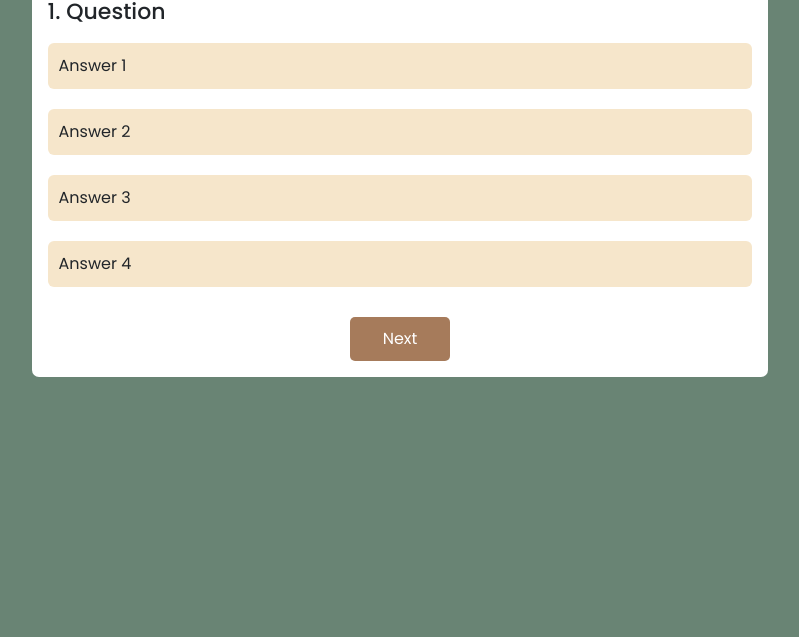
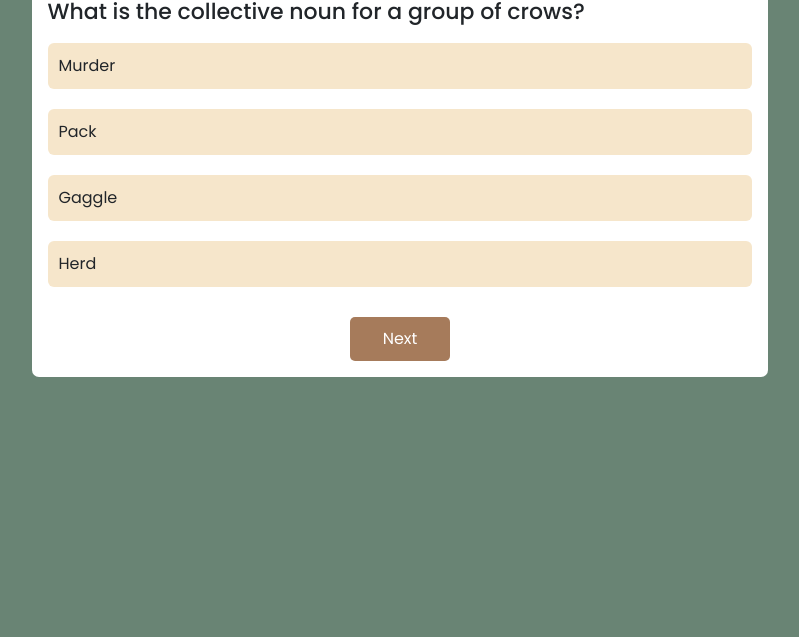
Before and after one commit to faranora21/animal-simple-quiz, a plain HTML site: page index.html in a window 1280 px wide. Shown: the part 163-800 px from the top of the page, without its empty margins (240-1039 px from the left). Drawn offline with nearby package versions, Linux system fonts and the light colour scheme; no server answers.

Commit message:
added getQuestion function , displayQuestion function,checkAnswer function and updateQuestion function

```diff
--- a/app.js
+++ b/app.js
@@ -1,13 +1,180 @@
 //Use the Fetch API to get quiz questions
 //show the question and answer
 
-async function getQuestion() {
-  const url =
-    "https://opentdb.com/api.php?amount=10&category=27&difficulty=easy&type=multiple";
-  const result = await fetch(`${url}`);
-  const data = await result.json();
+function getQuestion() {
+  // const url =
+  //   "https://opentdb.com/api.php?amount=10&category=27&difficulty=easy&type=multiple";
+  // const result = await fetch(`${url}`);
+  // const data = await result.json();
 
-  console.log(data.results);
+  // console.log(data.results);
+  const data = {
+    response_code: 0,
+    results: [
+      {
+        type: "multiple",
+        difficulty: "easy",
+        category: "Animals",
+        question: "What is the collective noun for a group of crows?",
+        correct_answer: "Murder",
+        incorrect_answers: ["Pack", "Gaggle", "Herd"],
+      },
+      {
+        type: "multiple",
+        difficulty: "easy",
+        category: "Animals",
+        question: "What is Grumpy Cat&#039;s real name?",
+        correct_answer: "Tardar Sauce",
+        incorrect_answers: ["Sauce", "Minnie", "Broccoli"],
+      },
+      {
+        type: "multiple",
+        difficulty: "easy",
+        category: "Animals",
+        question: "What colour is the female blackbird?",
+        correct_answer: "Brown",
+        incorrect_answers: ["Black", "White", "Yellow"],
+      },
+      {
+        type: "multiple",
+        difficulty: "easy",
+        category: "Animals",
+        question: "By definition, where does an abyssopelagic animal live?",
+        correct_answer: "At the bottom of the ocean",
+        incorrect_answers: [
+          "In the desert",
+          "On top of a mountain",
+          "Inside a tree",
+        ],
+      },
+      {
+        type: "multiple",
+        difficulty: "easy",
+        category: "Animals",
+        question: "What do you call a baby bat?",
+        correct_answer: "Pup",
+        incorrect_answers: ["Cub", "Chick", "Kid"],
+      },
+      {
+        type: "multiple",
+        difficulty: "easy",
+        category: "Animals",
+        question: "Hippocampus is the Latin name for which marine creature?",
+        correct_answer: "Seahorse",
+        incorrect_answers: ["Dolphin", "Whale", "Octopus"],
+      },
+      {
+        type: "multiple",
+        difficulty: "easy",
+        category: "Animals",
+        question: "What is the name of a rabbit&#039;s abode?",
+        correct_answer: "Burrow",
+        incorrect_answers: ["Nest", "Den", "Dray"],
+      },
+      {
+        type: "multiple",
+        difficulty: "easy",
+        category: "Animals",
+        question: "What is the fastest  land animal?",
+        correct_answer: "Cheetah",
+        incorrect_answers: [
+          "Lion",
+          "Thomson&rsquo;s Gazelle",
+          "Pronghorn Antelope",
+        ],
+      },
+      {
+        type: "multiple",
+        difficulty: "easy",
+        category: "Animals",
+        question: "How many teeth does an adult rabbit have?",
+        correct_answer: "28",
+        incorrect_answers: ["30", "26", "24"],
+      },
+      {
+        type: "multiple",
+        difficulty: "easy",
+        category: "Animals",
+        question: "What is the scientific name for modern day humans?",
+        correct_answer: "Homo Sapiens",
+        incorrect_answers: [
+          "Homo Ergaster",
+          "Homo Erectus",
+          "Homo Neanderthalensis",
+        ],
+      },
+    ],
+  };
+  return data.results;
 }
 
-getQuestion();
+const quizCollection = getQuestion();
+
+let totalPoints = 0;
+let currentQuizIndex = 0;
+//get quiz data
+//display question data and answer data
+//console log the first question and answer for the user
+function displayQuestion() {
+  const question = document.getElementById("question");
+  const answer1 = document.getElementById("btn1");
+  const answer2 = document.getElementById("btn2");
+  const answer3 = document.getElementById("btn3");
+  const answer4 = document.getElementById("btn4");
+
+  const quizquestion = quizCollection[currentQuizIndex].question;
+  const correctanswer = quizCollection[currentQuizIndex].correct_answer;
+  const incorrectanswer = quizCollection[currentQuizIndex].incorrect_answers;
+
+  console.log(quizCollection[0]);
+  console.log(correctanswer);
+  console.log(incorrectanswer);
+  console.log(quizquestion);
+  //homework randomise the answer before display - create function
+  question.innerHTML = quizquestion;
+  answer1.innerHTML = correctanswer;
+  answer2.innerHTML = incorrectanswer[0];
+  answer3.innerHTML = incorrectanswer[1];
+  answer4.innerHTML = incorrectanswer[2];
+}
+
+displayQuestion();
+
+//check the id of the press button
+//check value of the button
+//check value equal to correctanswer
+//if true add 1 point
+//else 0 point
+
+function checkAnswer(id) {
+  const userAnswer = document.getElementById(`btn${id}`).textContent;
+  if (userAnswer === quizCollection[0].correct_answer) {
+    totalPoints += 1;
+  }
+
+  console.log(totalPoints);
+}
+
+//get the second question data
+//display the data
+
+//if index = 9 , come out the total point
+
+function updateQuestion() {
+  currentQuizIndex++;
+  if (currentQuizIndex === 10) {
+    alert(`Congratulations your total score is ${totalPoints}`);
+    return;
+  }
+  console.log("currentQuizIndex", currentQuizIndex);
+  displayQuestion();
+}
+
+//display the first question + answer
+//click on the answer
+//use if answer correct , add 1 point
+//else if incorrect, add 0 point
+//else alert need to click on the answer
+//click next to the next page
+//add the total point from the correct answer
+//display the total point
--- a/index.html
+++ b/index.html
@@ -25,12 +25,40 @@
         <div class="quiz">
           <h3 id="question">1. Question</h3>
           <div id="answer-btn">
-            <button class="btn" type="button">Answer 1</button>
-            <button class="btn" type="button">Answer 2</button>
-            <button class="btn" type="button">Answer 3</button>
-            <button class="btn" type="button">Answer 4</button>
+            <button
+              class="btn"
+              type="button"
+              id="btn1"
+              onclick="checkAnswer(1)"
+            >
+              Answer 1
+            </button>
+            <button
+              class="btn"
+              type="button"
+              id="btn2"
+              onclick="checkAnswer(2)"
+            >
+              Answer 2
+            </button>
+            <button
+              class="btn"
+              type="button"
+              id="btn3"
+              onclick="checkAnswer(3)"
+            >
+              Answer 3
+            </button>
+            <button
+              class="btn"
+              type="button"
+              id="btn4"
+              onclick="checkAnswer(4)"
+            >
+              Answer 4
+            </button>
           </div>
-          <button id="next-btn">Next</button>
+          <button id="next-btn" onclick="updateQuestion()">Next</button>
         </div>
       </div>
     </div>
```
